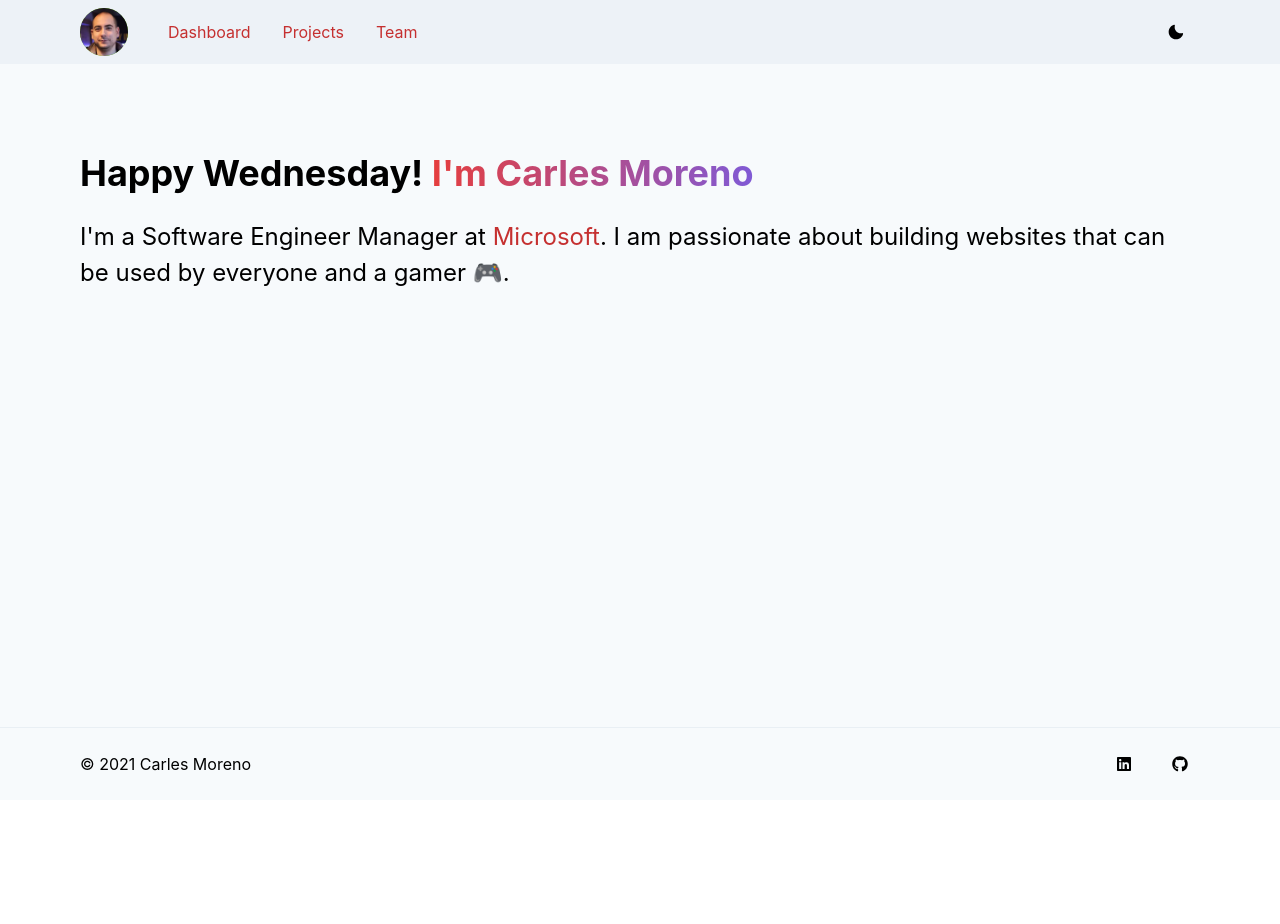
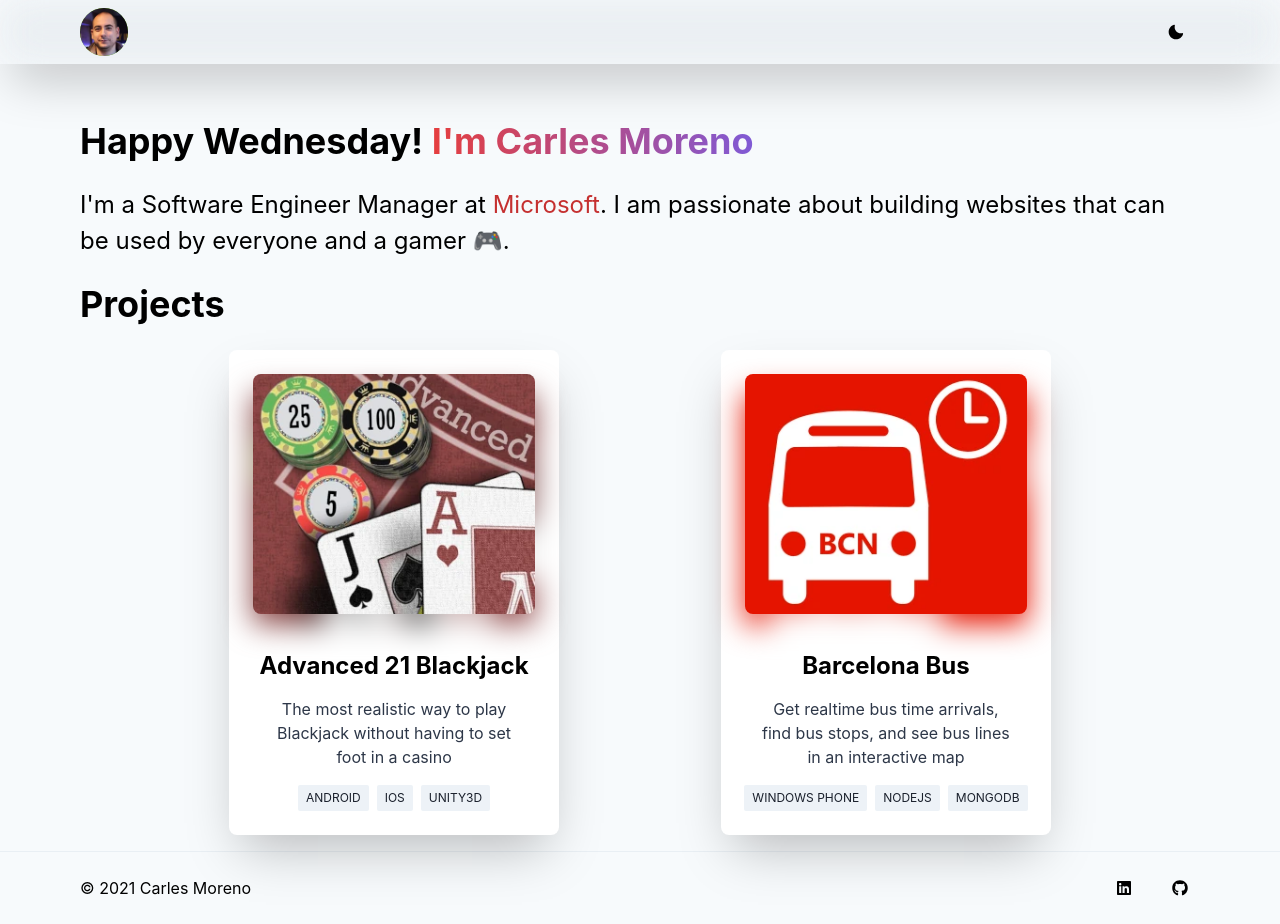
Before and after one commit to carles2m/carles2m.com, a Next.js app: page / in a window 1280 px wide. Before the commit the page ends 800 px from the top, so only its background shows below. Built offline with nearby package versions, Linux system fonts and the light colour scheme.

Commit message:
Added project cards

```diff
--- a/src/components/Container.tsx
+++ b/src/components/Container.tsx
@@ -5,6 +5,7 @@ export const Container = (props: FlexProps) => (
     direction="column"
     alignItems="center"
     justifyContent="flex-start"
+    minH="100vh"
     bg={useColorModeValue("gray.50", "gray.900")}
     color={useColorModeValue("black", "white")}
     {...props}
--- a/src/components/Header.tsx
+++ b/src/components/Header.tsx
@@ -17,10 +17,13 @@ import {
 } from "@chakra-ui/react";
 import { CloseIcon, HamburgerIcon, MoonIcon, SunIcon } from "@chakra-ui/icons";
 import React from "react";
+import { headerLinks } from "../lib/constants";
 
-const Links = ["Dashboard", "Projects", "Team"];
-
-const NavLink = ({ children }: { children: React.ReactNode }) => (
+const NavLink = ({
+    children
+}: {
+    children: React.ReactNode
+}) => (
     <Box
         as="li"
         listStyleType="none"
@@ -51,8 +54,9 @@ export const Header = () => {
             top={0}
             position="sticky"
             zIndex="docked"
-            bg={useColorModeValue("gray.100", "gray.800")}
+            backdropFilter="saturate(180%) blur(20px) contrast(90%)"
             w="full"
+            boxShadow="2xl"
         >
             <Box
                 align="center"
@@ -63,7 +67,8 @@ export const Header = () => {
                     maxW="6xl"
                 >
                     <Flex h={16} alignItems="center" justifyContent="space-between">
-                        <Button
+                        <Box display={{ md: "none" }} minW="48px">
+                            {!!headerLinks.length && <Button
                                 onClick={isOpen ? onClose : onOpen}
                                 bg="unset"
                                 aria-label="Open Menu"
@@ -71,7 +76,9 @@ export const Header = () => {
                                 transition="background 0.3s ease"
                             >
                                 {isOpen ? <CloseIcon /> : <HamburgerIcon />}
-                        </Button>
+                            </Button>}
+                        </Box>
+
                         <HStack spacing={8} alignItems="center">
                             <Popover trigger="hover" isLazy>
                                 <PopoverTrigger>
@@ -91,7 +98,7 @@ export const Header = () => {
                                     as="ul"
                                     spacing={4}
                                 >
-                                    {Links.map((link) => (
+                                    {headerLinks.map((link) => (
                                         <NavLink key={link}>{link}</NavLink>
                                     ))}
                                 </HStack>
@@ -123,7 +130,7 @@ export const Header = () => {
                                 pt={4}
                                 spacing={4}
                             >
-                                {Links.map((link) => (
+                                {headerLinks.map((link) => (
                                     <NavLink key={link}>{link}</NavLink>
                                 ))}
                             </Stack>
--- /dev/null
+++ b/src/components/ProjectCard.tsx
@@ -0,0 +1,97 @@
+import {
+    Badge,
+    Box,
+    Center,
+    Heading,
+    Image,
+    Stack,
+    Text,
+    VStack,
+    useColorModeValue,
+} from "@chakra-ui/react";
+import React from "react";
+
+
+export const ProjectCard = ({
+    name,
+    image,
+    content,
+    tags
+}: {
+    name: string
+    image: string
+    content: string | React.ReactElement,
+    tags: readonly string[]
+}) => (
+    <Center py="2vh" px="1vw" >
+        <Box
+            role="group"
+            p={6}
+            maxW="330px"
+            w="full"
+            bg={useColorModeValue("white", "gray.800")}
+            boxShadow="2xl"
+            rounded="lg"
+            pos="relative"
+            zIndex={1}
+        >
+            <Box
+                rounded="lg"
+                pos="relative"
+                height="230px"
+                _after={{
+                    transition: "all .3s ease",
+                    content: "\"\"",
+                    w: "full",
+                    h: "full",
+                    pos: "absolute",
+                    top: 5,
+                    left: 0,
+                    backgroundImage: `url(${image})`,
+                    filter: "blur(15px)",
+                    zIndex: -1,
+                }}
+                _groupHover={{
+                    _after: {
+                        filter: "blur(20px)",
+                    },
+                }}
+            >
+                <Image
+                    rounded="lg"
+                    height={240}
+                    width={300}
+                    objectFit="cover"
+                    src={image}
+                    alt=""
+                />
+            </Box>
+
+            <VStack pt={12} spacing={4}>
+                <Heading fontSize="2xl" fontFamily="body">
+                    {name}
+                </Heading>
+
+                <Text
+                    textAlign="center"
+                    color={useColorModeValue("gray.700", "gray.400")}
+                    px={3}>
+                    {content}
+                </Text>
+
+                <Stack align="center" justify="center" direction="row" mt={6}>
+                    {tags.map(tag => (
+                        <Badge
+                            key={tag}
+                            px={2}
+                            py={1}
+                            fontWeight="normal"
+                        >
+                            {tag}
+                        </Badge>
+                    ))}
+                </Stack>
+            </VStack>
+        </Box>
+    </Center>
+);
--- a/src/lib/constants.ts
+++ b/src/lib/constants.ts
@@ -1,4 +1,7 @@
 import { FaGithub, FaLinkedin } from "react-icons/fa";
+
+export const headerLinks = [
+] as const;
 
 export const socialLinks = {
     linkedin: {
@@ -11,4 +14,19 @@ export const socialLinks = {
         href: "https://github.com/carles2m",
         icon: FaGithub
     }
-};
+} as const;
+
+export const projects = {
+    advanced21: {
+        name: "Advanced 21 Blackjack",
+        image: "21.webp",
+        content: "The most realistic way to play Blackjack without having to set foot in a casino",
+        tags: ["Android", "iOS", "Unity3d"]
+    },
+    barcelonaBus: {
+        name: "Barcelona Bus",
+        image: "bus.webp",
+        content: "Get realtime bus time arrivals, find bus stops, and see bus lines in an interactive map",
+        tags: ["Windows Phone", "NodeJS", "MongoDB"]
+    },
+} as const;
--- a/src/pages/index.tsx
+++ b/src/pages/index.tsx
@@ -1,6 +1,8 @@
 import {
+  Flex,
   Heading,
   Link,
+  Stack,
   Text,
 } from "@chakra-ui/react";
 import { Container } from "../components/Container";
@@ -8,17 +10,19 @@ import { Footer } from "../components/Footer";
 import { Header } from "../components/Header";
 import { Main } from "../components/Main";
 import { NextPage } from "next";
+import { ProjectCard } from "../components/ProjectCard";
 import React from "react";
+import { projects } from "../lib/constants";
 import theme from "../lib/theme";
 
 const Index: NextPage = () => {
   const day = new Date().toLocaleString("en-us", { weekday: "long" });
 
   return (
-    <Container height="100vh">
+    <Container>
       <Header />
       <Main>
-        <Heading pt="10vh">
+        <Heading pt="6vh">
           Happy {day}!{" "}
           <Text
             as="span"
@@ -31,8 +35,27 @@ const Index: NextPage = () => {
         </Heading>
 
         <Text fontSize="2xl">
-          I&apos;m a Software Engineer Manager at <Link isExternal href="https://www.microsoft.com">Microsoft</Link>. I am passionate about building websites that can be used by everyone and a gamer 🎮.
+          I&apos;m a Software Engineer Manager at <Link isExternal href="https://www.microsoft.com">Microsoft</Link>. I am passionate about building websites that can be used by everyone and a <Text as="span" display="inline-block">gamer 🎮.</Text>
         </Text>
+
+        <Stack spacing="0.5rem">
+          <Heading>Projects</Heading>
+
+          <Flex
+            wrap="wrap"
+            justifyContent="space-evenly"
+          >
+            {Object.values(projects).map(project => (
+              <ProjectCard
+                key={project.name}
+                name={project.name}
+                image={project.image}
+                content={project.content}
+                tags={project.tags}
+              />
+            ))}
+          </Flex>
+        </Stack>
       </Main>
 
       <Footer />
```
Also changed, not shown: public/21.webp (added), public/bus.webp (added). Lines whose indentation alone changed are shown as unchanged.
